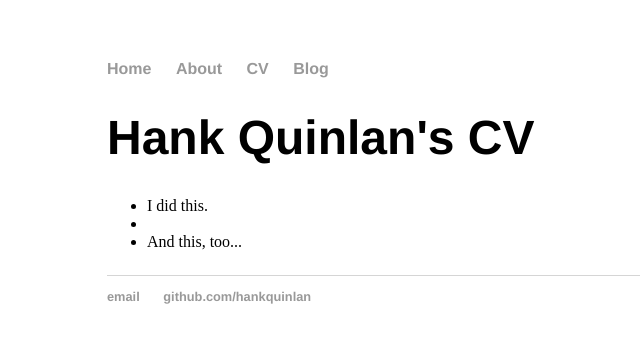
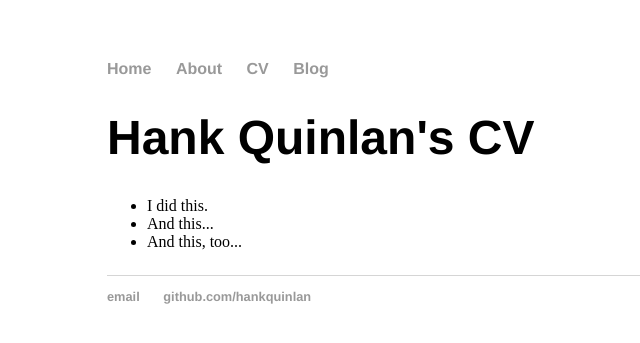
Before and after one commit to jahna/jahna.github.io, a Jekyll site: the page built from cv/index.html, in a window 1280 px wide. Shown: the top 343 px of the page, without its empty margins (85-725 px from the left). Built offline with Jekyll 4.4.1, drawn with Linux system fonts in a browser that asks for light colours.

Commit message:
Update index.html

```diff
--- a/cv/index.html
+++ b/cv/index.html
@@ -5,6 +5,6 @@ title: Hank Quinlan's CV
 <div class="blurb">
 	<h1>Hank Quinlan's CV</h1>
 	<p><ul><li>I did this.</li>
-	       <li><And this...</li>
+	       <li>And this...</li>
 	       <li>And this, too...</li></ul></p>
 </div><!-- /.blurb -->
```
